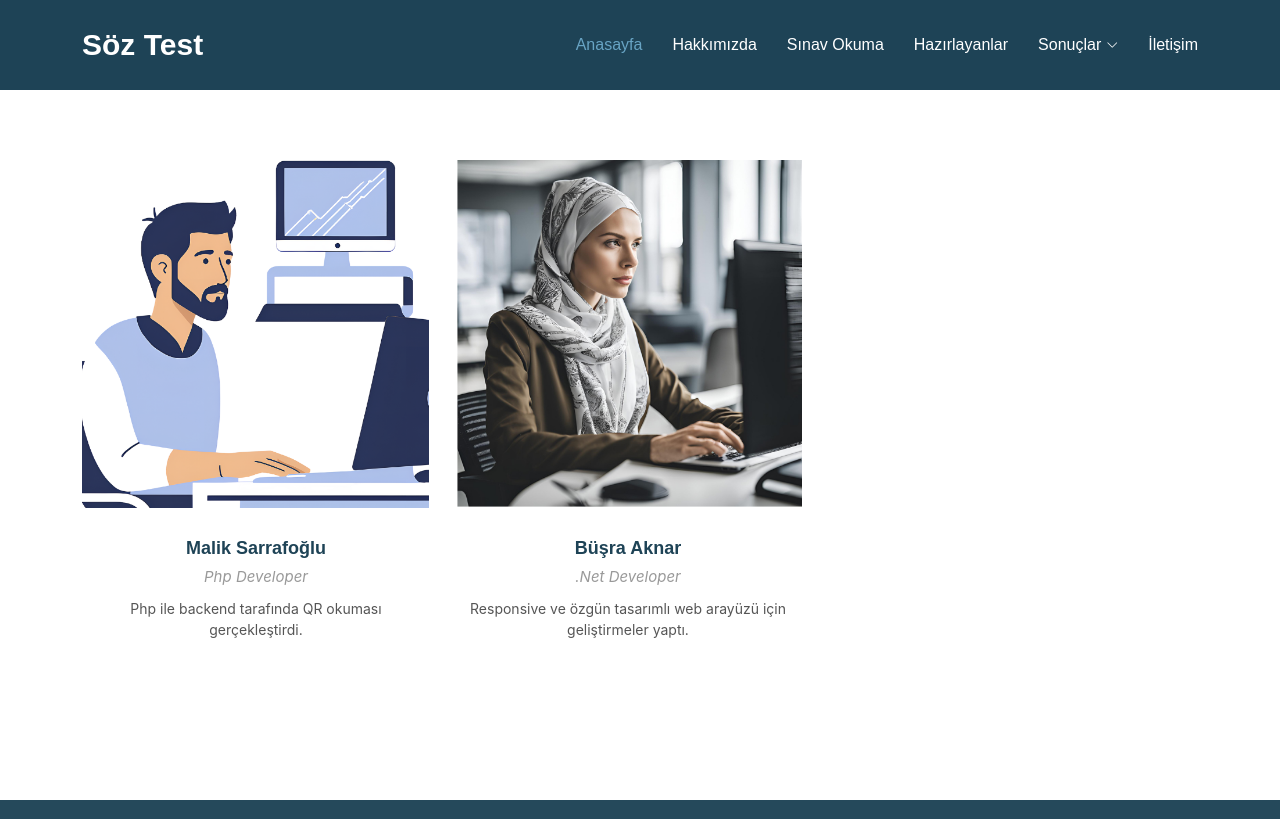
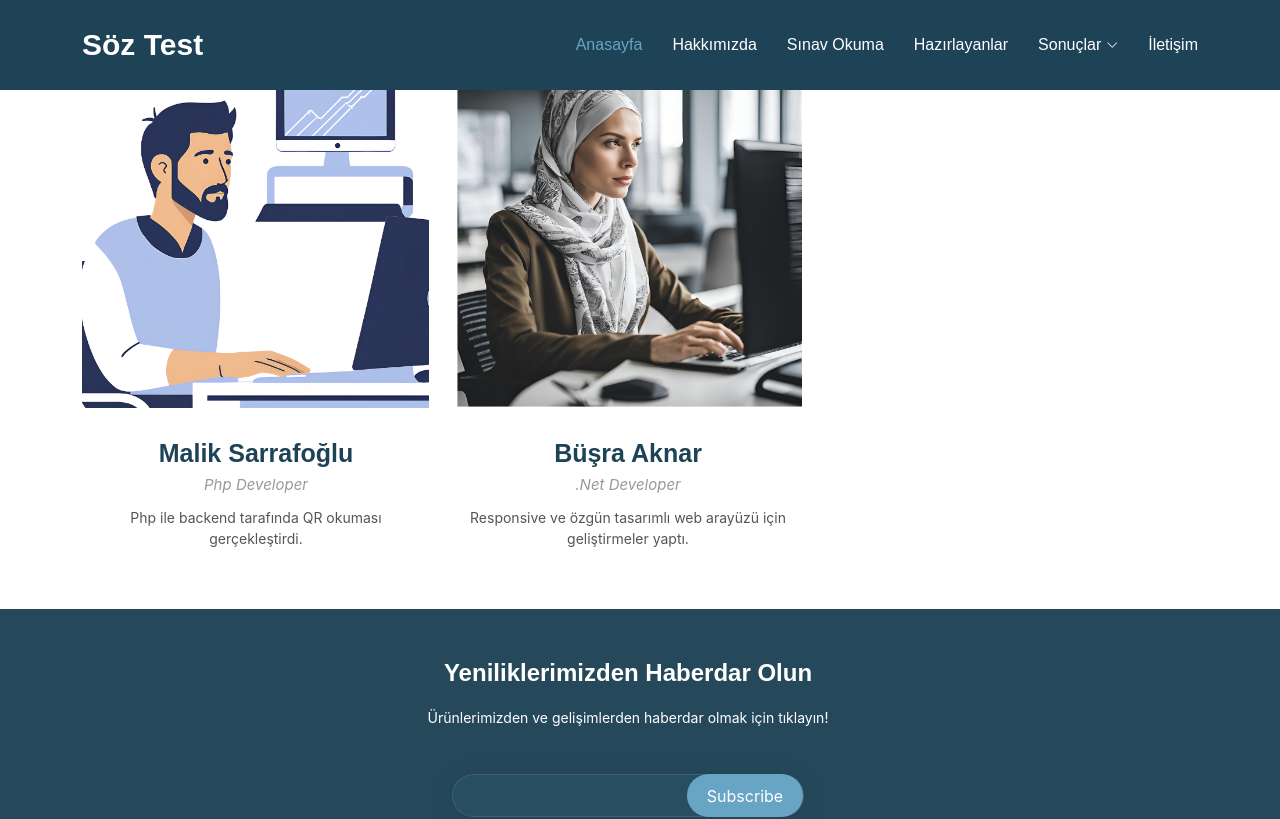
Before and after one commit to busraknar/my-test-app, a React (Create React App) app: page /team in a window 1280 px wide. Shown: the top 819 px of the page. Built offline with nearby package versions, Linux system fonts and the light colour scheme.

Commit message:
Page's places changed

```diff
--- a/public/assets/css/main.css
+++ b/public/assets/css/main.css
@@ -1805,7 +1805,7 @@ section,
 .team .member .member-img .social a {
   transition: 0.3s;
   color: var(--contrast-color);
-  font-size: 20px;
+  font-size: 25px;
   margin: 0 8px;
 }
 
@@ -1820,7 +1820,7 @@ section,
 .team .member .member-info h4 {
   font-weight: 700;
   margin-bottom: 6px;
-  font-size: 18px;
+  font-size: 25px;
 }
 
 .team .member .member-info span {
--- a/src/App.tsx
+++ b/src/App.tsx
@@ -1,7 +1,7 @@
 import React from 'react';
 import { BrowserRouter as Router, Route, Routes, Link } from 'react-router-dom';
 import Home from './components/Home';
-import Team from './components/Team';
+import Team from './pages/Team/Team';
 import Footer from './components/Footer';
 import AboutPage from './components/AboutPage';
 import IndexPage from './components/IndexPage';
--- a/src/components/AboutPage.tsx
+++ b/src/components/AboutPage.tsx
@@ -1,5 +1,5 @@
 import React from 'react';
-import About from './About';
+import About from '../pages/About/About';
 
 
 const AboutPage: React.FC = () => {
--- a/src/components/Footer.tsx
+++ b/src/components/Footer.tsx
@@ -71,7 +71,7 @@ const Footer: React.FC = () => {
       <div className="container copyright text-center mt-4">
         <p>© <span>Copyright</span> <strong className="px-1 sitename">Moderna</strong> <span>All Rights Reserved</span></p>
         <div className="credits">
-          Designed by <a href="https://bootstrapmade.com/">BootstrapMade</a>
+          Designed by Büşra AKNAR
         </div>
       </div>
     </footer>
--- /dev/null
+++ b/src/pages/About/About.tsx
@@ -0,0 +1,30 @@
+import React from 'react';
+import './about.css';
+
+const About: React.FC = () => {
+  return (
+    <section id="about" className="about section light-background">
+      <div className="container-about">
+        <div className="row gy-8">
+          <div className="col-lg-4 position-relative align-self-start">
+            <img src="assets/img/about.png" className="img-fluid" alt="About Us" />
+            <a href="https://www.youtube.com/watch?v=EkkCdTrXM5Q" className="glightbox pulsating-play-btn"   target="_blank" ></a>
+          </div>
+          <div className="col-lg-6 content">
+            <h3>Özgün Test!</h3>
+            <p className="fst-italic">
+              Herkesin mutlu olduğu, doğru elemeyi sağlayan test.
+            </p>
+            <ul>
+              <li><i className="bi bi-check2-all"></i> İstediğiniz puanlama sistemi uygulanabilir.</li>
+              <li><i className="bi bi-check2-all"></i> Kolayca test sonuçlarına ulaşabilirsiniz.</li>
+              <li><i className="bi bi-check2-all"></i> Arayüz tasarımı konforlu.</li>
+            </ul>
+          </div>
+        </div>
+      </div>
+    </section>
+  );
+};
+
+export default About;
--- /dev/null
+++ b/src/pages/About/about.css
@@ -0,0 +1,44 @@
+
+/* about.css */
+
+/* Genel stil */
+.section {
+    display: flex;
+    justify-content: center; /* Yatayda ortalama */
+    align-items: center; /* Dikeyde ortalama */
+    min-height: 100vh; /* Ekranın tamamını kaplama */
+
+  }
+
+  /* İçerik düzeni */
+  .container-about {
+    display: flex;
+    flex-direction: row; /* İçerik yan yana */
+    align-items: center; /* Dikeyde ortalama */
+    gap: 20px; /* Elemanlar arasında boşluk */
+  }
+
+  .row {
+    width: 100%; /* Tüm genişliği kaplama */
+  }
+
+  .col-lg-4, .col-lg-6 {
+    display: flex;
+    flex-direction: column; /* Dikey düzen */
+    align-items: center; /* Yatayda ortalama */
+    text-align: center; /* Metin ortalama */
+  }
+
+  .img-fluid {
+    max-width: 100%; /* Resmin maksimum genişliği */
+    height: auto; /* Orantılı yükseklik */
+  }
+
+  /* Ek stil kuralları */
+  .light-background {
+    background-color: #f9f9f9; /* Arka plan rengi */
+  }
+
+  .pulsating-play-btn {
+    /* İlgili stil kurallarınızı buraya ekleyebilirsiniz */
+  }
--- /dev/null
+++ b/src/pages/Team/Team.tsx
@@ -0,0 +1,48 @@
+import React from 'react';
+
+const Team: React.FC = () => {
+  return (
+    <section id="team" className="team">
+      <div className="container">
+        <div className="row gy-5">
+
+          <div className="col-lg-4 col-md-6 member" data-aos="fade-up" data-aos-delay="100">
+            <div className="member-img">
+              <img src="assets/img/team/team-1.png" className="img-fluid" alt="Walter White" />
+              <div className="social">
+                <a href="#"><i className="bi bi-twitter-x"></i></a>
+                <a href="#"><i className="bi bi-facebook"></i></a>
+                <a href="#"><i className="bi bi-instagram"></i></a>
+                <a href="https://www.linkedin.com/in/malik-sarrafo%C4%9Flu-06a5a3231/"><i className="bi bi-linkedin"></i></a>
+              </div>
+            </div>
+            <div className="member-info text-center">
+              <h4>Malik Sarrafoğlu</h4>
+              <span>Php Developer</span>
+              <p>Php ile backend tarafında QR okuması gerçekleştirdi.</p>
+            </div>
+          </div>
+
+          <div className="col-lg-4 col-md-6 member" data-aos="fade-up" data-aos-delay="200">
+            <div className="member-img">
+              <img src="assets/img/team/team-2.png" className="img-fluid" alt="Sarah Jhonson" />
+              <div className="social">
+                <a href="#"><i className="bi bi-twitter-x"></i></a>
+                <a href="#"><i className="bi bi-facebook"></i></a>
+                <a href="#"><i className="bi bi-instagram"></i></a>
+                <a href="https://www.linkedin.com/in/busraknar/"><i className="bi bi-linkedin"></i></a>
+              </div>
+            </div>
+            <div className="member-info text-center">
+              <h4>Büşra Aknar</h4>
+              <span>.Net Developer</span>
+              <p>Responsive ve özgün tasarımlı web arayüzü için geliştirmeler yaptı.</p>
+            </div>
+          </div>
+
+        </div>
+      </div>
+    </section>
+  );
+}
+export default Team;
```
